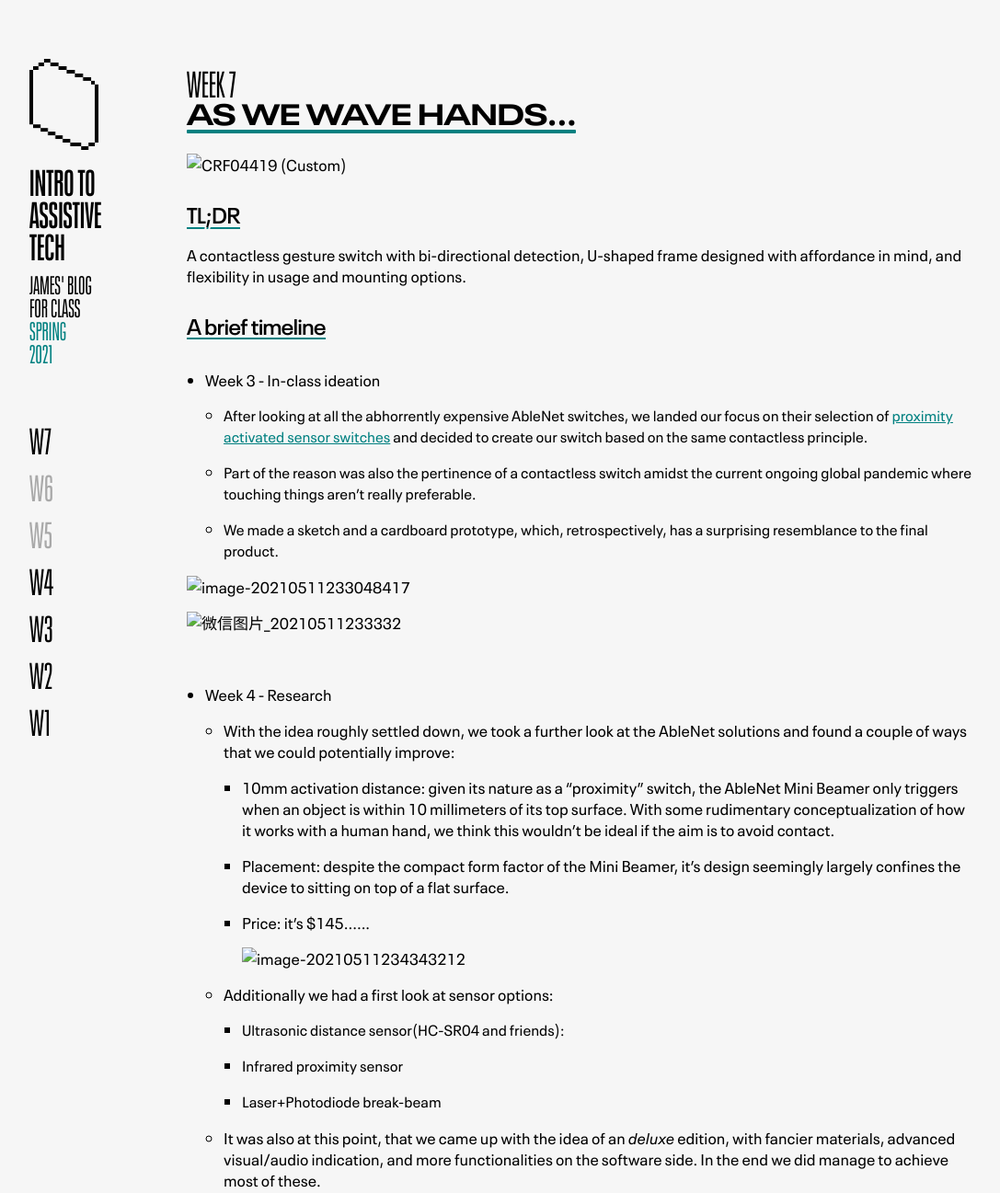
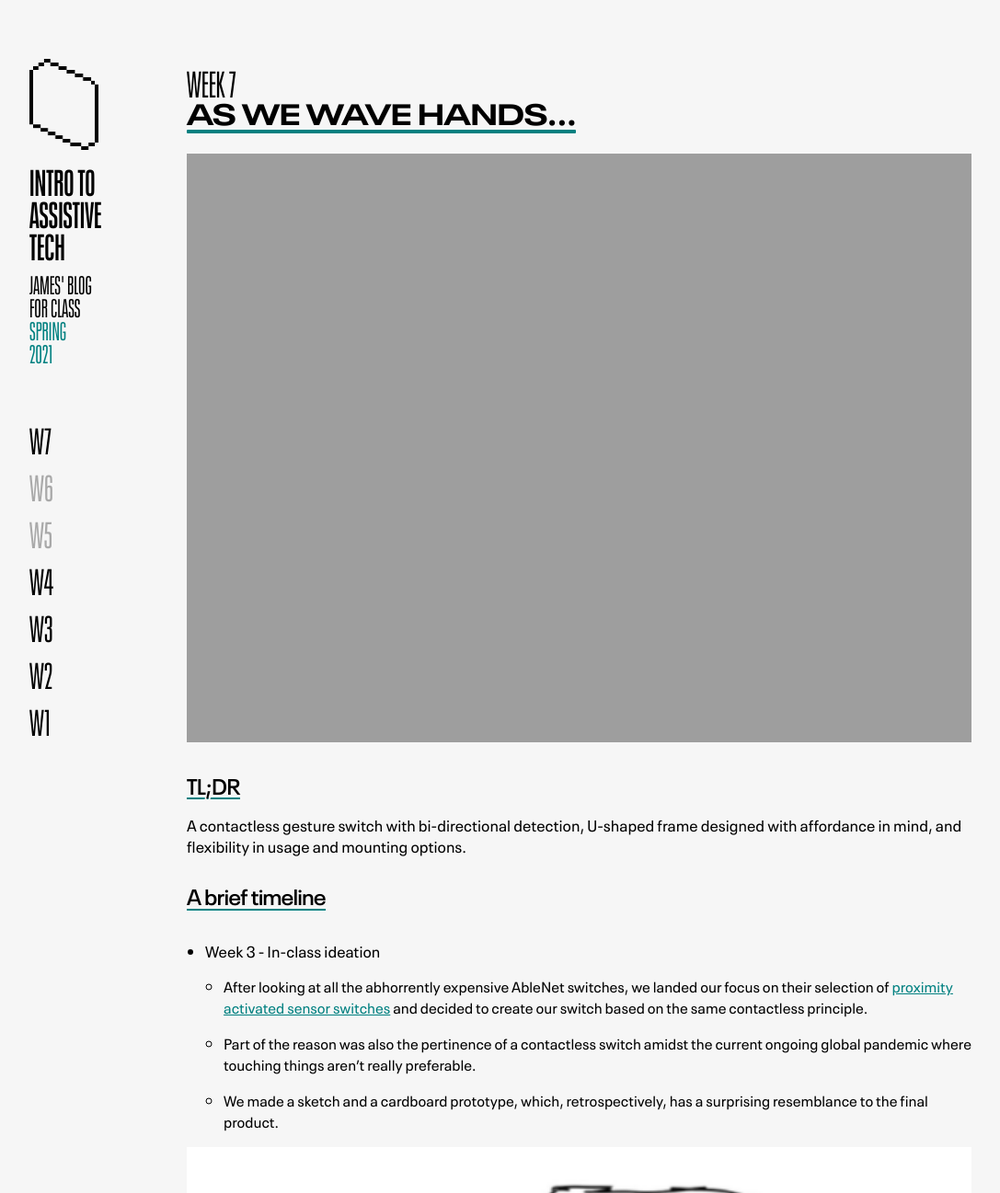
Before and after one commit to carrefinho/assistive-tech-blog, a plain HTML site: page index.html in a window 1280 px wide. Shown: the top 1297 px of the page at 92% size, without its empty margins (96-1183 px from the left). Drawn offline with Linux system fonts and the light colour scheme; the site is published under a folder, as on GitHub Pages, so addresses that start at the root find nothing.

Commit message:
w7 version 3

```diff
--- a/index.html
+++ b/index.html
@@ -33,7 +33,7 @@
                     <h2>As we wave hands...</h2>
                 </div>
                 <div class="content-body">
-                    <p><img src="/images/CRF04419 (Custom).jpg" referrerpolicy="no-referrer" alt="CRF04419 (Custom)"></p>
+                    <p><img src="./images/CRF04419 (Custom).jpg" referrerpolicy="no-referrer" alt="CRF04419 (Custom)"></p>
                     <h3 id='tldr'>TL;DR</h3>
                     <p>A contactless gesture switch with bi-directional detection, U-shaped frame designed with affordance in mind, and flexibility in usage and mounting options.</p>
                     <h3 id='a-brief-timeline'>A brief timeline</h3>
@@ -46,8 +46,8 @@
                     </ul>
                     </li>
                     </ul>
-                    <p><img src="/images/image-20210511233048417.png" referrerpolicy="no-referrer" alt="image-20210511233048417"></p>
-                    <p><img src="/images/微信图片_20210511233332.jpg" referrerpolicy="no-referrer" alt="微信图片_20210511233332"></p>
+                    <p><img src="./images/image-20210511233048417.png" referrerpolicy="no-referrer" alt="image-20210511233048417"></p>
+                    <p><img src="./images/微信图片_20210511233332.jpg" referrerpolicy="no-referrer" alt="微信图片_20210511233332"></p>
                     <p>&nbsp;</p>
                     <ul>
                     <li><p>Week 4 - Research</p>
@@ -59,7 +59,7 @@
                     <li><p>Placement: despite the compact form factor of the Mini Beamer, it’s design seemingly largely confines the device to sitting on top of a flat surface.</p>
                     </li>
                     <li><p>Price: it’s $145......</p>
-                    <p><img src="/images/image-20210511234343212.png" referrerpolicy="no-referrer" alt="image-20210511234343212"></p>
+                    <p><img src="./images/image-20210511234343212.png" referrerpolicy="no-referrer" alt="image-20210511234343212"></p>
                     </li>
                     </ul>
                     </li>
```
